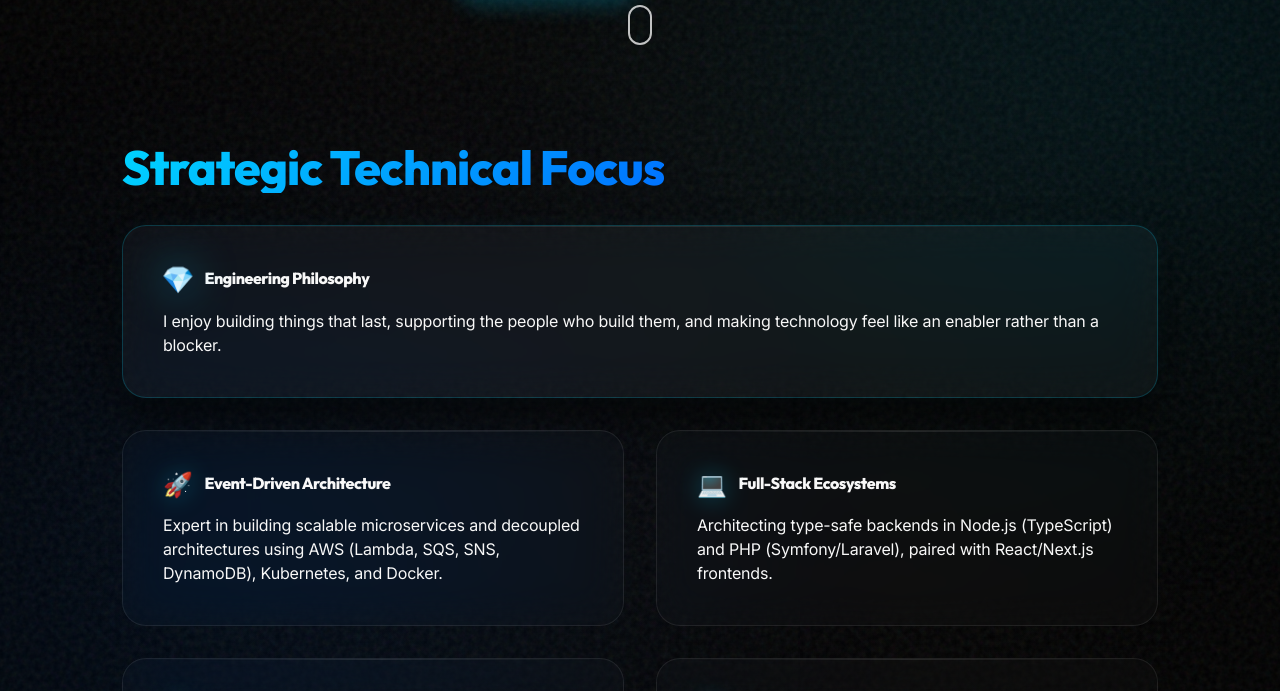
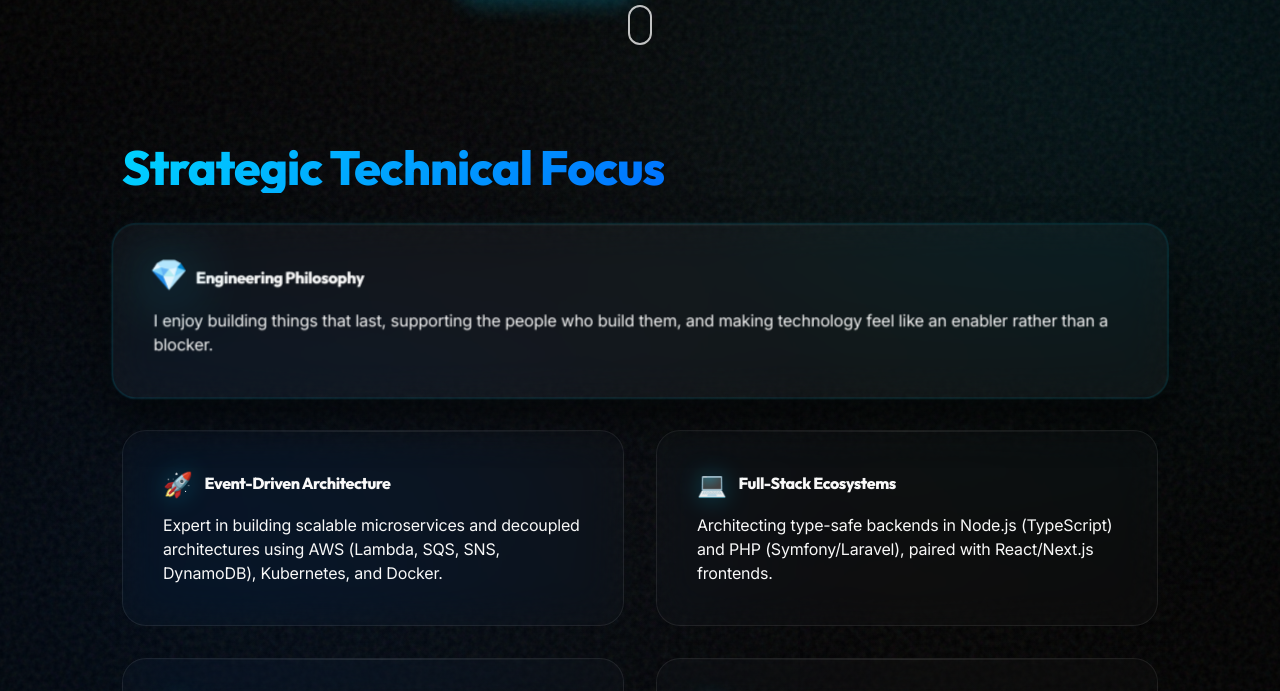
Before and after one commit to simonf7/simonfoster, a website built with Vite: page index.html in a window 1280 px wide. In both pictures the pointer is over the element 640 px from the left and 1060 px from the top of the page. Shown: the part 749-1440 px from the top of the page. Built offline with nearby package versions, Linux system fonts and the light colour scheme.

Commit message:
[feat] add some micro transitions

```diff
--- a/index.css
+++ b/index.css
@@ -111,9 +111,14 @@
   }
 
   .glass-card:hover {
-    @apply -translate-y-2 bg-[rgba(255,255,255,0.04)];
+    @apply -translate-y-2 scale-[1.02] bg-[rgba(255,255,255,0.04)] z-10;
+    transition-duration: 300ms;
     border-color: rgba(0, 212, 255, 0.2);
     box-shadow: 0 20px 40px rgba(0, 0, 0, 0.6), 0 0 20px rgba(0, 212, 255, 0.05);
+  }
+
+  .glass-card:hover .tech-tag {
+    @apply border-[rgba(0,212,255,0.4)] bg-[rgba(0,212,255,0.05)] text-white shadow-[0_0_10px_rgba(0,212,255,0.1)];
   }
 
   .btn {
@@ -148,8 +153,8 @@
   }
 
   .glass-card:hover .emoji {
-    @apply scale-110;
-    filter: drop-shadow(0 0 20px rgba(0, 212, 255, 0.5));
+    @apply scale-125 -translate-y-1;
+    filter: drop-shadow(0 5px 25px rgba(0, 212, 255, 0.7));
   }
 
   .tech-tags {
```
